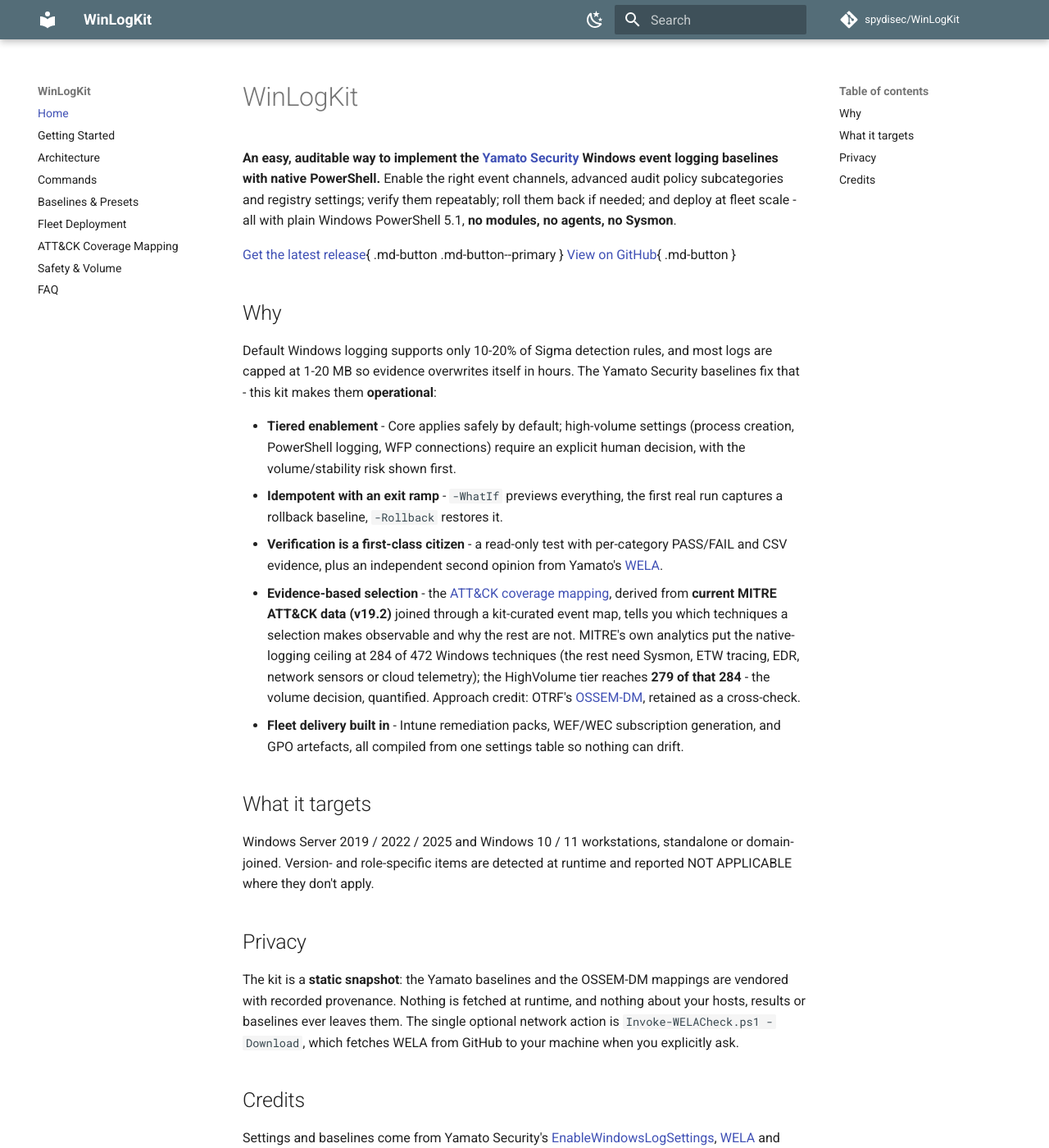
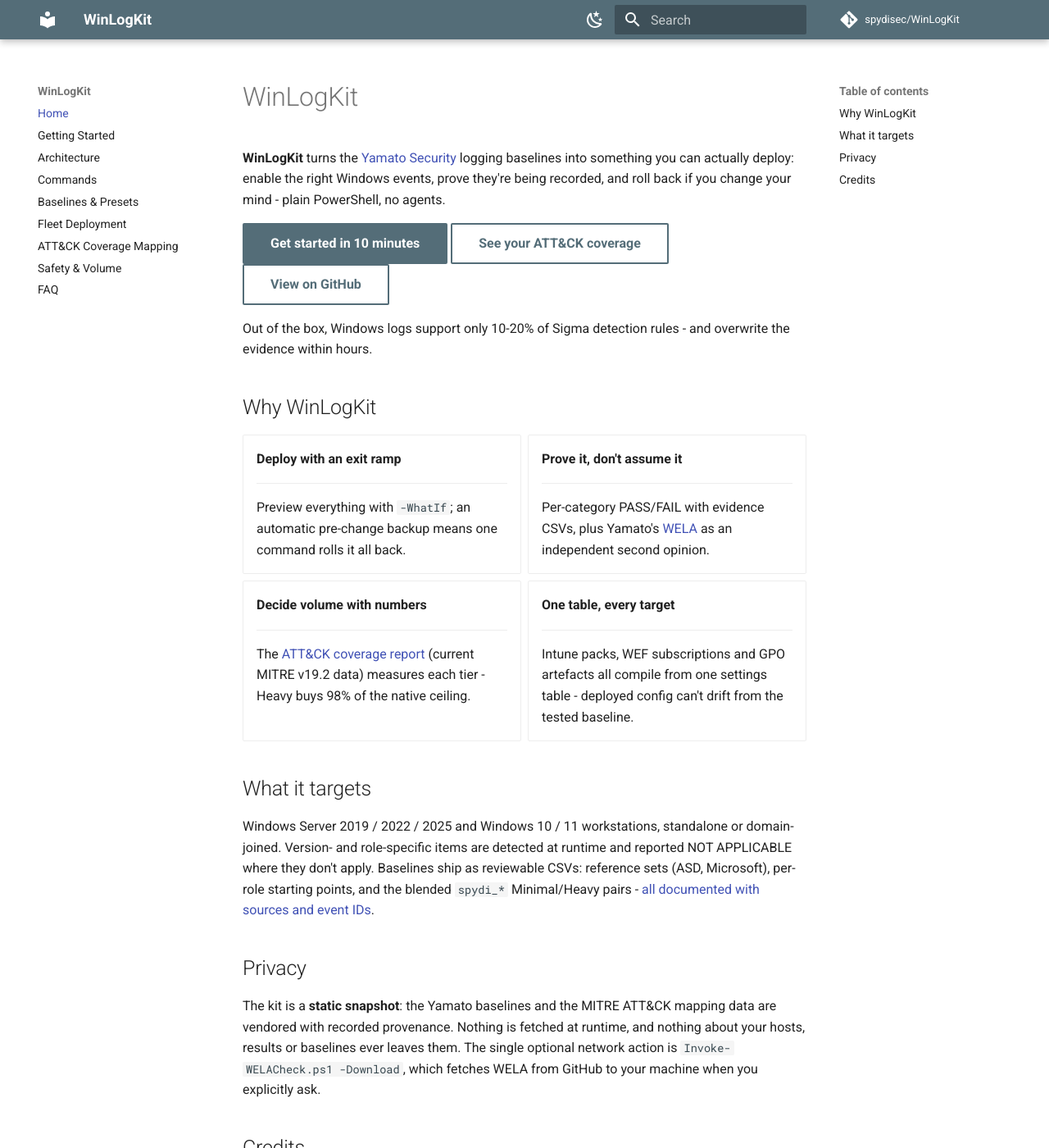
Before and after one commit to spydisec/WinLogKit, an MkDocs documentation site: the page built from docs/index.md, in a window 1280 px wide and 1400 px high. Shown: the whole window at 82% size. Built offline with MkDocs 1.6.1 and Material for MkDocs 9.7.7, drawn with Linux system fonts in a browser that asks for light colours; comment, search, counter and statistics services are not loaded; some of the changed text lies outside the part shown.

Commit message:
Docs landing rewritten per UX copy review (option A)
Hero tagline with the stake above the fold, verb-first CTA row, four
outcome-led 'Why' cards, and the test-before-you-trust warning in
what+why+action structure. Enables attr_list and md_in_html - without
attr_list the existing { .md-button } markup rendered as literal text,
so the previous landing buttons were broken; verified fixed in the built
HTML along with the card grid.

Co-Authored-By: Claude Fable 5 <noreply@anthropic.com>

```diff
--- a/docs/index.md
+++ b/docs/index.md
@@ -1,53 +1,66 @@
 # WinLogKit
 
-**An easy, auditable way to implement the
-[Yamato Security](https://github.com/Yamato-Security) Windows event logging
-baselines with native PowerShell.** Enable the right event channels, advanced
-audit policy subcategories and registry settings; verify them repeatably;
-roll them back if needed; and deploy at fleet scale - all with plain Windows
-PowerShell 5.1, **no modules, no agents, no Sysmon**.
+**WinLogKit** turns the
+[Yamato Security](https://github.com/Yamato-Security) logging baselines into
+something you can actually deploy: enable the right Windows events, prove
+they're being recorded, and roll back if you change your mind - plain
+PowerShell, no agents.
 
-[Get the latest release](https://github.com/spydisec/WinLogKit/releases){ .md-button .md-button--primary }
+[Get started in 10 minutes](getting-started.md){ .md-button .md-button--primary }
+[See your ATT&CK coverage](mapping.md){ .md-button }
 [View on GitHub](https://github.com/spydisec/WinLogKit){ .md-button }
 
-## Why
+Out of the box, Windows logs support only 10-20% of Sigma detection rules -
+and overwrite the evidence within hours.
 
-Default Windows logging supports only 10-20% of Sigma detection rules, and
-most logs are capped at 1-20 MB so evidence overwrites itself in hours. The
-Yamato Security baselines fix that - this kit makes them **operational**:
+## Why WinLogKit
 
-- **Tiered enablement** - Core applies safely by default; high-volume
-  settings (process creation, PowerShell logging, WFP connections) require
-  an explicit human decision, with the volume/stability risk shown first.
-- **Idempotent with an exit ramp** - `-WhatIf` previews everything, the
-  first real run captures a rollback baseline, `-Rollback` restores it.
-- **Verification is a first-class citizen** - a read-only test with
-  per-category PASS/FAIL and CSV evidence, plus an independent second
-  opinion from Yamato's [WELA](https://github.com/Yamato-Security/WELA).
-- **Evidence-based selection** - the
-  [ATT&CK coverage mapping](mapping.md), derived from **current MITRE
-  ATT&CK data (v19.2)** joined through a kit-curated event map, tells you
-  which techniques a selection makes observable and why the rest are not.
-  MITRE's own analytics put the native-logging ceiling at 284 of 472
-  Windows techniques (the rest need Sysmon, ETW tracing, EDR, network
-  sensors or cloud telemetry); the
-  HighVolume tier reaches **279 of that 284** - the volume decision,
-  quantified. Approach credit: OTRF's
-  [OSSEM-DM](https://github.com/OTRF/OSSEM-DM), retained as a cross-check.
-- **Fleet delivery built in** - Intune remediation packs, WEF/WEC
-  subscription generation, and GPO artefacts, all compiled from one
-  settings table so nothing can drift.
+<div class="grid cards" markdown>
+
+-   __Deploy with an exit ramp__
+
+    ---
+
+    Preview everything with `-WhatIf`; an automatic pre-change backup means
+    one command rolls it all back.
+
+-   __Prove it, don't assume it__
+
+    ---
+
+    Per-category PASS/FAIL with evidence CSVs, plus Yamato's
+    [WELA](https://github.com/Yamato-Security/WELA) as an independent
+    second opinion.
+
+-   __Decide volume with numbers__
+
+    ---
+
+    The [ATT&CK coverage report](mapping.md) (current MITRE v19.2 data)
+    measures each tier - Heavy buys 98% of the native ceiling.
+
+-   __One table, every target__
+
+    ---
+
+    Intune packs, WEF subscriptions and GPO artefacts all compile from one
+    settings table - deployed config can't drift from the tested baseline.
+
+</div>
 
 ## What it targets
 
 Windows Server 2019 / 2022 / 2025 and Windows 10 / 11 workstations,
 standalone or domain-joined. Version- and role-specific items are detected
-at runtime and reported NOT APPLICABLE where they don't apply.
+at runtime and reported NOT APPLICABLE where they don't apply. Baselines
+ship as reviewable CSVs: reference sets (ASD, Microsoft), per-role starting
+points, and the blended `spydi_*` Minimal/Heavy pairs -
+[all documented with sources and event IDs](baselines.md).
 
 ## Privacy
 
-The kit is a **static snapshot**: the Yamato baselines and the OSSEM-DM
-mappings are vendored with recorded provenance. Nothing is fetched at
+The kit is a **static snapshot**: the Yamato baselines and the MITRE ATT&CK
+mapping data are vendored with recorded provenance. Nothing is fetched at
 runtime, and nothing about your hosts, results or baselines ever leaves
 them. The single optional network action is `Invoke-WELACheck.ps1 -Download`,
 which fetches WELA from GitHub to your machine when you explicitly ask.
@@ -58,11 +71,12 @@ Settings and baselines come from Yamato Security's
 [EnableWindowsLogSettings](https://github.com/Yamato-Security/EnableWindowsLogSettings),
 [WELA](https://github.com/Yamato-Security/WELA) and
 [EventLog-Baseline-Guide](https://github.com/Yamato-Security/EventLog-Baseline-Guide);
-ATT&CK mappings from OTRF's [OSSEM-DM](https://github.com/OTRF/OSSEM-DM).
-This project is affiliated with neither. MIT licensed; deviations from
+ATT&CK mapping data from [MITRE ATT&CK](https://github.com/mitre-attack/attack-stix-data)
+with approach credit to OTRF's [OSSEM-DM](https://github.com/OTRF/OSSEM-DM).
+This project is affiliated with none of them. MIT licensed; deviations from
 upstream are documented with reasons.
 
-!!! warning
-    Same warning as the upstream guide: test every setting on a
-    non-production machine mirroring your environment for at least a week
-    before rolling out. Logging volume is real money and real disk.
+!!! warning "Test before you trust"
+    Logging volume costs disk and money. Run any baseline on a mirror of
+    production for a week, then use the coverage and volume numbers to
+    decide what stays.
--- a/mkdocs.yml
+++ b/mkdocs.yml
@@ -29,6 +29,8 @@ theme:
 
 markdown_extensions:
   - admonition
+  - attr_list
+  - md_in_html
   - tables
   - toc:
       permalink: true
```
